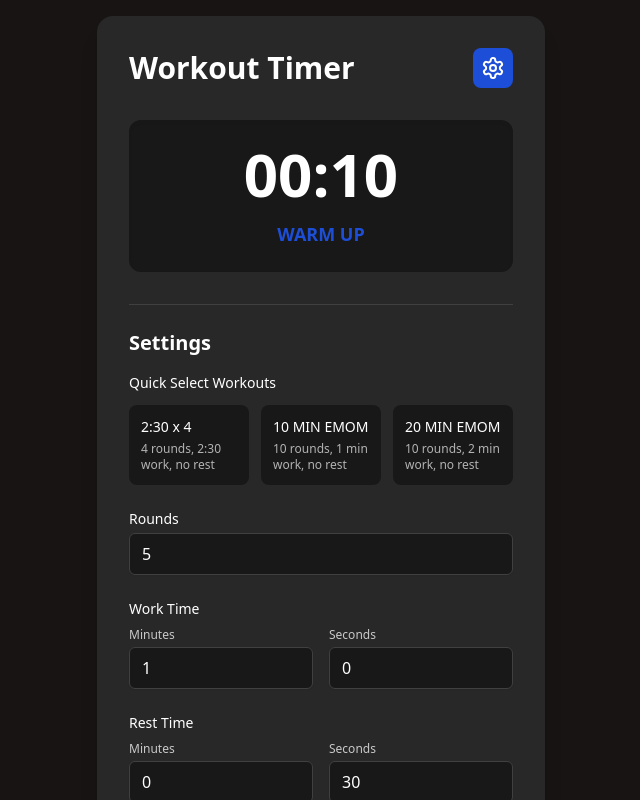
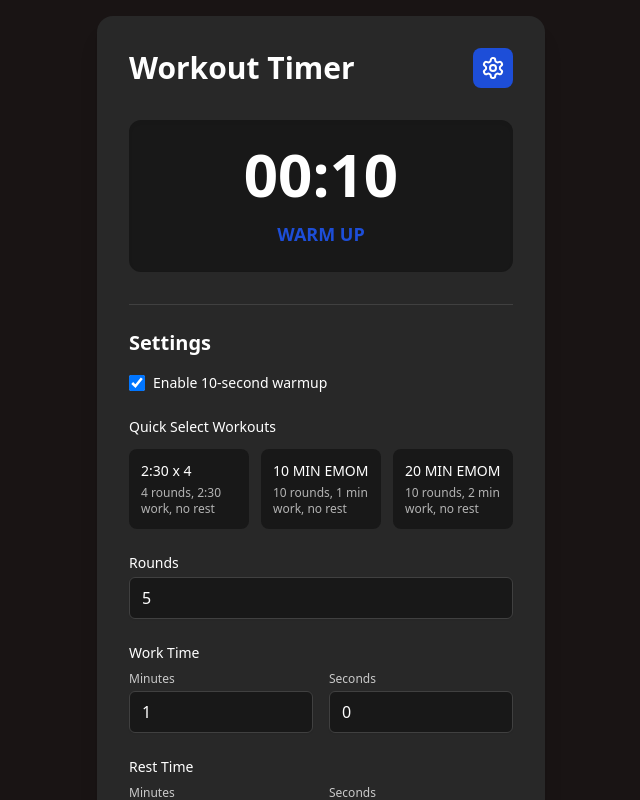
Before and after one commit to msm1227/timefit-pro, a React (Vite) app: page / in a window 1280 px wide. Both pictures are taken after a click on the button 812 px from the left and 143 px from the top of the page. Shown: the top 800 px of the page, without its empty margins (319-959 px from the left). Built offline with nearby package versions, Linux system fonts and the light colour scheme.

Commit message:
change warm up functionality

```diff
--- a/src/App.tsx
+++ b/src/App.tsx
@@ -13,30 +13,30 @@ export interface TimerSettings {
   rounds?: number;
   workTime?: number;
   restTime?: number;
-  warmupTime?: number;
+  enableWarmup?: boolean;
 }
 
 function App() {
   const [mode, setMode] = useState<TimerMode>('interval');
   const [isRunning, setIsRunning] = useState(false);
-  const [currentRound, setCurrentRound] = useState(1);
-  const [isWork, setIsWork] = useState(true);
-  const [isWarmup, setIsWarmup] = useState(true);
-  const [elapsedTime, setElapsedTime] = useState(0);
-  const [showSettings, setShowSettings] = useState(false);
   const [settings, setSettings] = useState<TimerSettings>({
     time: 300, // 5 minutes default
     rounds: 5,
     workTime: 60,
     restTime: 30,
-    warmupTime: 10, // Fixed 10-second warmup
+    enableWarmup: true,
   });
+  const [currentRound, setCurrentRound] = useState(1);
+  const [isWork, setIsWork] = useState(true);
+  const [isWarmup, setIsWarmup] = useState(settings.enableWarmup);
+  const [elapsedTime, setElapsedTime] = useState(0);
+  const [showSettings, setShowSettings] = useState(false);
   const [currentTime, setCurrentTime] = useState(() => {
     // Initialize current time based on mode
     if (mode === 'interval') {
-      return settings.warmupTime || 10;
+      return settings.enableWarmup ? 10 : settings.workTime || 60;
     } else if (mode === 'forTime') {
-      return settings.warmupTime || 10;
+      return settings.enableWarmup ? 10 : settings.time;
     }
     return 0;
   });
@@ -45,9 +45,9 @@ function App() {
   useEffect(() => {
     if (!isRunning) {
       if (mode === 'interval') {
-        setCurrentTime(settings.warmupTime || 10);
+        setCurrentTime(settings.enableWarmup ? 10 : settings.workTime || 60);
       } else if (mode === 'forTime') {
-        setCurrentTime(settings.warmupTime || 10);
+        setCurrentTime(settings.enableWarmup ? 10 : settings.time);
       } else {
         setCurrentTime(0);
       }
@@ -58,7 +58,7 @@ function App() {
     if (!isRunning) {
       return 'bg-[#191414]';
     }
-    if (isWarmup) {
+    if (isWarmup && settings.enableWarmup) {
       return 'bg-yellow-500';
     }
     if (mode === 'interval' && !isWork) {
--- a/src/components/Settings.tsx
+++ b/src/components/Settings.tsx
@@ -84,16 +84,6 @@ const Settings: React.FC<SettingsProps> = ({
     setSettings({ ...settings, restTime: (currentMinutes * 60) + seconds });
   };
 
-  const handleWarmupMinutesChange = (minutes: number) => {
-    const currentSeconds = settings.warmupTime! % 60;
-    setSettings({ ...settings, warmupTime: (minutes * 60) + currentSeconds });
-  };
-
-  const handleWarmupSecondsChange = (seconds: number) => {
-    const currentMinutes = Math.floor(settings.warmupTime! / 60);
-    setSettings({ ...settings, warmupTime: (currentMinutes * 60) + seconds });
-  };
-
   const handleRoundsChange = (rounds: number) => {
     setSettings({ ...settings, rounds });
   };
@@ -104,6 +94,22 @@ const Settings: React.FC<SettingsProps> = ({
     <div className="mt-8 border-t border-[#404040] pt-6">
       <h2 className="text-xl font-semibold text-white mb-4">Settings</h2>
       <div className="space-y-6">
+        {(mode === 'interval' || mode === 'forTime') && (
+          <div className="flex items-center">
+            <input
+              type="checkbox"
+              id="enableWarmup"
+              checked={settings.enableWarmup}
+              onChange={(e) => setSettings({ ...settings, enableWarmup: e.target.checked })}
+              className="h-4 w-4 rounded border-[#404040] bg-[#181818] text-[#1D4ED8] focus:ring-[#1D4ED8]"
+              disabled={isRunning}
+            />
+            <label htmlFor="enableWarmup" className="ml-2 block text-sm font-medium text-white">
+              Enable 10-second warmup
+            </label>
+          </div>
+        )}
+
         {mode === 'interval' && (
           <div>
             <h3 className="text-sm font-medium text-white mb-3">Quick Select Workouts</h3>
--- a/src/components/TimerControls.tsx
+++ b/src/components/TimerControls.tsx
@@ -90,7 +90,7 @@ const TimerControls: React.FC<TimerControlsProps> = ({
           setElapsedTime((prev) => prev + 1);
         } else if (mode === 'forTime') {
           if (currentTime <= 0) {
-            if (isWarmup) {
+            if (isWarmup && settings.enableWarmup) {
               // Play sound at end of warmup
               soundManager.playTransition();
               setIsWarmup(false);
@@ -105,7 +105,7 @@ const TimerControls: React.FC<TimerControlsProps> = ({
           }
         } else if (mode === 'interval') {
           if (currentTime <= 0) {
-            if (isWarmup) {
+            if (isWarmup && settings.enableWarmup) {
               // Play sound at end of warmup
               soundManager.playTransition();
               setIsWarmup(false);
@@ -167,14 +167,14 @@ const TimerControls: React.FC<TimerControlsProps> = ({
             setIsRunning(false);
             setCurrentRound(1);
             setIsWork(true);
-            setIsWarmup(true);
+            setIsWarmup(settings.enableWarmup);
             setElapsedTime(0);
             if (mode === 'stopwatch') {
               setCurrentTime(0);
             } else if (mode === 'forTime') {
-              setCurrentTime(settings.warmupTime || 10);
+              setCurrentTime(settings.enableWarmup ? 10 : settings.time);
             } else {
-              setCurrentTime(settings.warmupTime || 60);
+              setCurrentTime(settings.enableWarmup ? 10 : settings.workTime || 60);
             }
           }}
           className="flex items-center px-6 py-3 rounded-lg bg-[#404040] hover:bg-[#505050] text-white font-medium transition-colors"
--- a/src/components/TimerDisplay.tsx
+++ b/src/components/TimerDisplay.tsx
@@ -44,14 +44,13 @@ const TimerDisplay: React.FC<TimerDisplayProps> = ({
     if (mode === 'interval') {
       return (
         <div className="text-center">
-          <div className="text-6xl font-bold text-white">
+          <div className="text-6xl font-bold text-white mb-4">
             {formatTime(currentTime)}
           </div>
-          <div className="mt-4 text-lg font-medium space-y-1">
-            {isWarmup && (
+          <div className="text-lg font-medium space-y-1">
+            {isWarmup && settings.enableWarmup ? (
               <div className="text-[#1D4ED8] font-bold">WARM UP</div>
-            )}
-            {!isWarmup && (
+            ) : (
               <div className="text-white">
                 Round {currentRound}/{settings.rounds} -{' '}
                 <span className={isWork ? 'text-[#1D4ED8]' : 'text-[#FF9B71]'}>
@@ -67,13 +66,13 @@ const TimerDisplay: React.FC<TimerDisplayProps> = ({
     if (mode === 'forTime') {
       return (
         <div className="text-center">
-          <div className="text-6xl font-bold text-white">
+          <div className="text-6xl font-bold text-white mb-4">
             {formatTime(currentTime)}
           </div>
-          <div className="mt-4 text-lg font-medium space-y-1">
-            {isWarmup && (
+          <div className="text-lg font-medium space-y-1">
+            {isWarmup && settings.enableWarmup ? (
               <div className="text-[#1D4ED8] font-bold">WARM UP</div>
-            )}
+            ) : null}
           </div>
         </div>
       );
```
